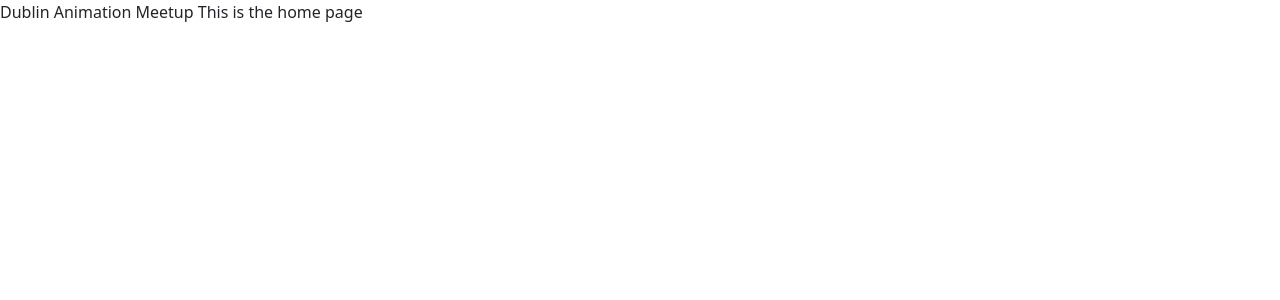
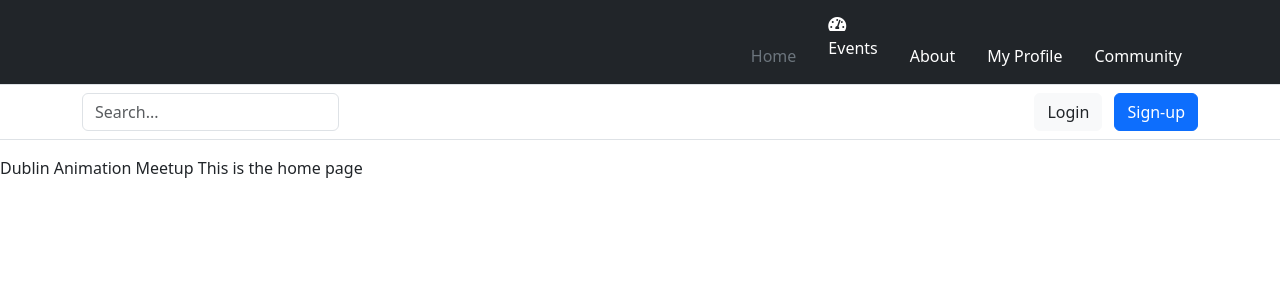
Before and after one commit to carlalennon/dublin-animation-meetup, a Django app: page / in a window 1280 px wide. Shown: the top 300 px of the page. Run offline with Django 4.2, Linux system fonts and the light colour scheme.

Commit message:
Add nav bar

```diff
--- a/templates/base.html
+++ b/templates/base.html
@@ -6,11 +6,13 @@
     <meta name="viewport" content="width=device-width, initial-scale=1.0">
     <title>Document Title</title>
     <link href="https://cdn.jsdelivr.net/npm/bootstrap@5.3.3/dist/css/bootstrap.min.css" rel="stylesheet" integrity="sha384-QWTKZyjpPEjISv5WaRU9OFeRpok6YctnYmDr5pNlyT2bRjXh0JMhjY6hW+ALEwIH" crossorigin="anonymous">
-<script src="https://cdn.jsdelivr.net/npm/bootstrap@5.3.3/dist/js/bootstrap.bundle.min.js" integrity="sha384-YvpcrYf0tY3lHB60NNkmXc5s9fDVZLESaAA55NDzOxhy9GkcIdslK1eN7N6jIeHz" crossorigin="anonymous"></script>
+    <script src="https://cdn.jsdelivr.net/npm/bootstrap@5.3.3/dist/js/bootstrap.bundle.min.js" integrity="sha384-YvpcrYf0tY3lHB60NNkmXc5s9fDVZLESaAA55NDzOxhy9GkcIdslK1eN7N6jIeHz" crossorigin="anonymous"></script>
+    <link rel="stylesheet" href="https://cdnjs.cloudflare.com/ajax/libs/font-awesome/5.15.3/css/all.min.css">
     {% block extra_css %}
     {% endblock%}
 </head>
 <body>
+    {% include 'includes/navbar.html' %}
     {% block page_header %}
     {% endblock %}
     {% block content %}
--- /dev/null
+++ b/templates/includes/navbar.html
@@ -0,0 +1,58 @@
+<header>
+    <div class="px-3 py-2 text-bg-dark border-bottom">
+      <div class="container">
+        <div class="d-flex flex-wrap align-items-center justify-content-center justify-content-lg-start">
+          <a href="/" class="d-flex align-items-center my-2 my-lg-0 me-lg-auto text-white text-decoration-none">
+            <svg class="bi me-2" width="40" height="32" role="img" aria-label="Bootstrap"><use xlink:href="#bootstrap"/></svg>
+          </a>
+
+          <ul class="nav col-12 col-lg-auto my-2 justify-content-center my-md-0 text-small">
+            <li>
+              <a href="#" class="nav-link text-secondary">
+                <svg class="bi d-block mx-auto mb-1" width="24" height="24"><use xlink:href="#home"/></svg>
+                Home
+              </a>
+            </li>
+            <li>
+                <a href="#" class="nav-link text-white">
+                  <i class="fas fa-tachometer-alt d-block mx-auto mb-1"></i>
+                  Events
+                </a>
+              </li>
+            <li>
+              <a href="#" class="nav-link text-white">
+                <svg class="bi d-block mx-auto mb-1" width="24" height="24"><use xlink:href="#table"/></svg>
+                About
+              </a>
+            </li>
+            <li>
+              <a href="#" class="nav-link text-white">
+                <svg class="bi d-block mx-auto mb-1" width="24" height="24"><use xlink:href="#grid"/></svg>
+                My Profile
+              </a>
+            </li>
+            <li>
+              <a href="#" class="nav-link text-white">
+                <svg class="bi d-block mx-auto mb-1" width="24" height="24"><use xlink:href="#people-circle"/></svg>
+                Community
+              </a>
+            </li>
+          </ul>
+        </div>
+      </div>
+    </div>
+    {% if not request.user.is_authenticated %}
+    <div class="px-3 py-2 border-bottom mb-3">
+      <div class="container d-flex flex-wrap justify-content-center">
+        <form class="col-12 col-lg-auto mb-2 mb-lg-0 me-lg-auto" role="search">
+          <input type="search" class="form-control" placeholder="Search..." aria-label="Search">
+        </form>
+
+        <div class="text-end">
+          <button type="button" class="btn btn-light text-dark me-2">Login</button>
+          <button type="button" class="btn btn-primary">Sign-up</button>
+        </div>
+      </div>
+    </div>
+    {% endif %}
+  </header>
```
